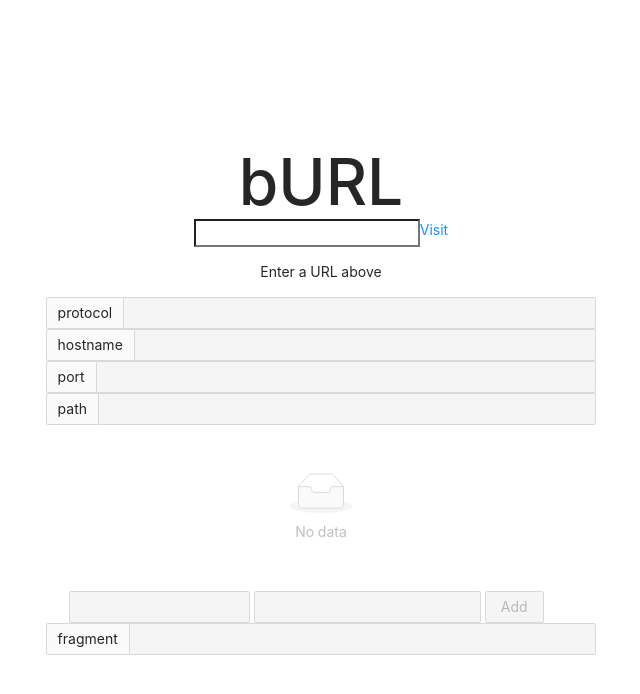
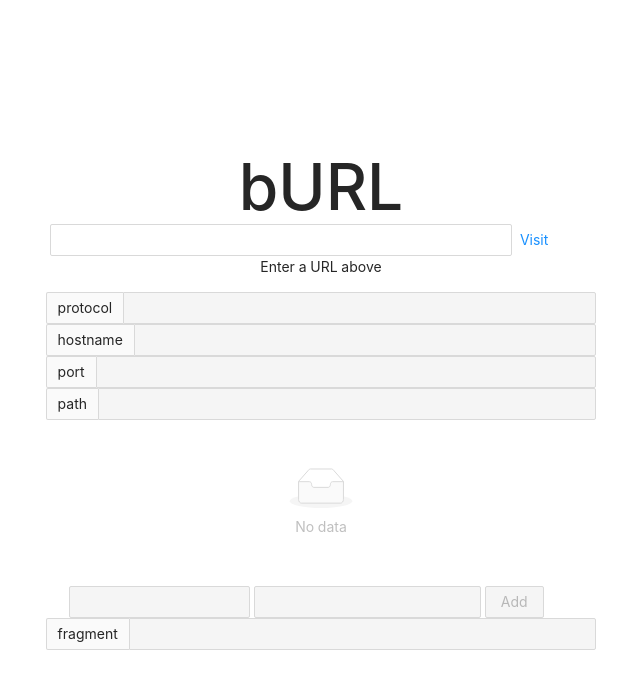
Before and after one commit to mebble/burl, a Next.js app: page / in a window 1280 px wide. Shown: the top 694 px of the page, without its empty margins (319-959 px from the left). Built offline with nearby package versions, Linux system fonts and the light colour scheme.

Commit message:
use antd for UrlInput

```diff
--- a/src/components/UrlInput.js
+++ b/src/components/UrlInput.js
@@ -1,14 +1,20 @@
+import { Input, Row, Col } from 'antd';
+
 export default function UrlInput({ url, onChange }) {
     const valid = !url.isBad();
 
     return (
-        <>
-            <input name="url" value={url.toString()} type="text" onChange={e => onChange(e.target.value)} />
-            <a className="url"
-                href={valid ? url.toString() : '#'}
-                target={valid ? "_blank" : null}
-                rel="noopener noreferrer"
-            >Visit</a>
-        </>
+        <Row style={{ width: '100%' }} justify="center" align="middle" gutter={8}>
+            <Col flex={10}>
+                <Input name="url" value={url.toString()} type="text" onChange={e => onChange(e.target.value)} />
+            </Col>
+            <Col flex={2}>
+                <a className="url"
+                    href={valid ? url.toString() : '#'}
+                    target={valid ? "_blank" : null}
+                    rel="noopener noreferrer"
+                >Visit</a>
+            </Col>
+        </Row>
     );
 }
--- a/src/pages/index.js
+++ b/src/pages/index.js
@@ -30,9 +30,7 @@ export default function Home() {
             </Head>
             <main className={styles.main}>
                 <h1 className={styles.title}>bURL</h1>
-                <p className={styles.flex}>
-                    <UrlInput url={url} onChange={value => send(action('REPLACE', parseUrl(value)))} />
-                </p>
+                <UrlInput url={url} onChange={value => send(action('REPLACE', parseUrl(value)))} />
                 <p className="prompt">{
                     url.toString() === ''
                         ? prompt.intro
--- a/src/styles/Home.module.css
+++ b/src/styles/Home.module.css
@@ -36,7 +36,3 @@
 .title {
   text-align: center;
 }
-
-.flex {
-    display: flex;
-}
```
